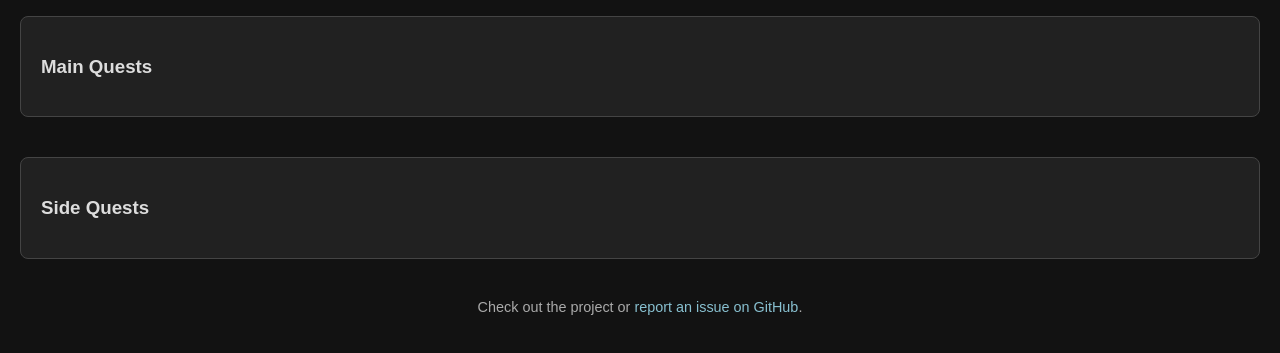
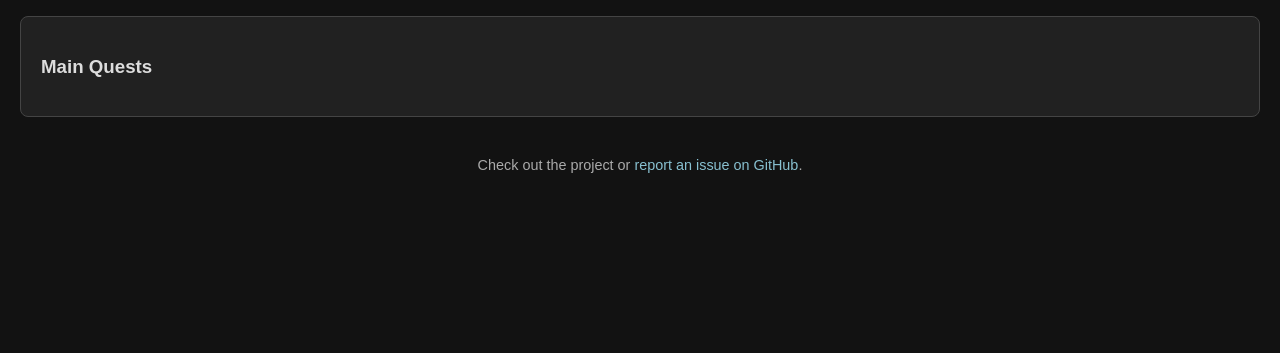
Before and after one commit to soeminnminn/stellar-blade-checklist, a plain HTML site: page index.html in a window 1280 px wide. Shown: the part 101-454 px from the top of the page. Drawn offline with Linux system fonts and the light colour scheme.

Commit message:
Update index.html

```diff
--- a/index.html
+++ b/index.html
@@ -32,7 +32,7 @@
       </div>
     </div>
     <div class="content active" id="main"><h3>Main Quests</h3><div class="progress" id="progress-main"></div><ul id="main-list"></ul></div>
-    <div class="content active" id="side"><h3>Side Quests</h3><div class="progress" id="progress-side"></div><ul id="side-list"></ul></div>
+    <div class="content" id="side"><h3>Side Quests</h3><div class="progress" id="progress-side"></div><ul id="side-list"></ul></div>
     <div class="content" id="faq">
     <h3>FAQ</h3>
     <p>The foundation of this guide was based on Stephen McNabb's Dark Soul 2 Cheat Sheet source code.</p>
@@ -119,7 +119,7 @@
       "The Scavenger's Story",
       "The Words of Mother Sphere",
       "Urgent Information"
-      ]
+      ];
 
     function createList(quests, containerId, type) {
       const container = document.getElementById(containerId);
```
